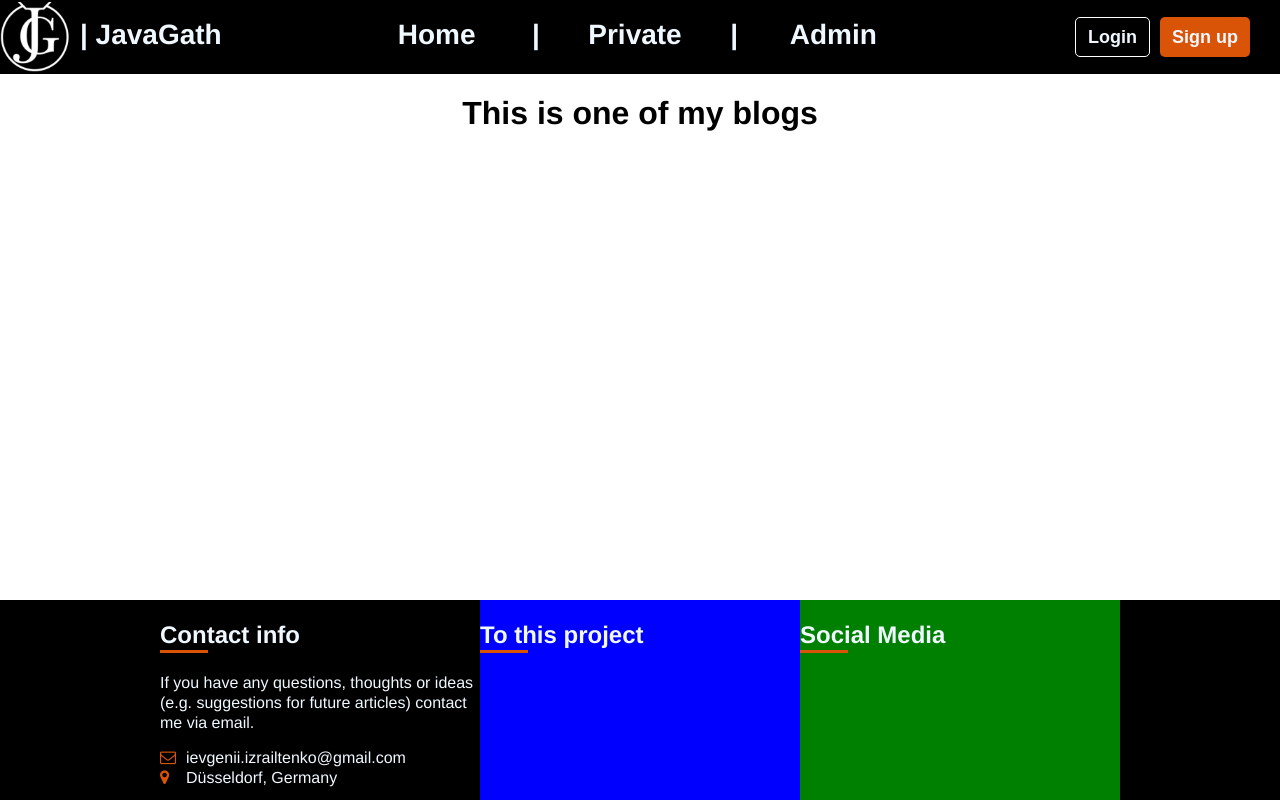
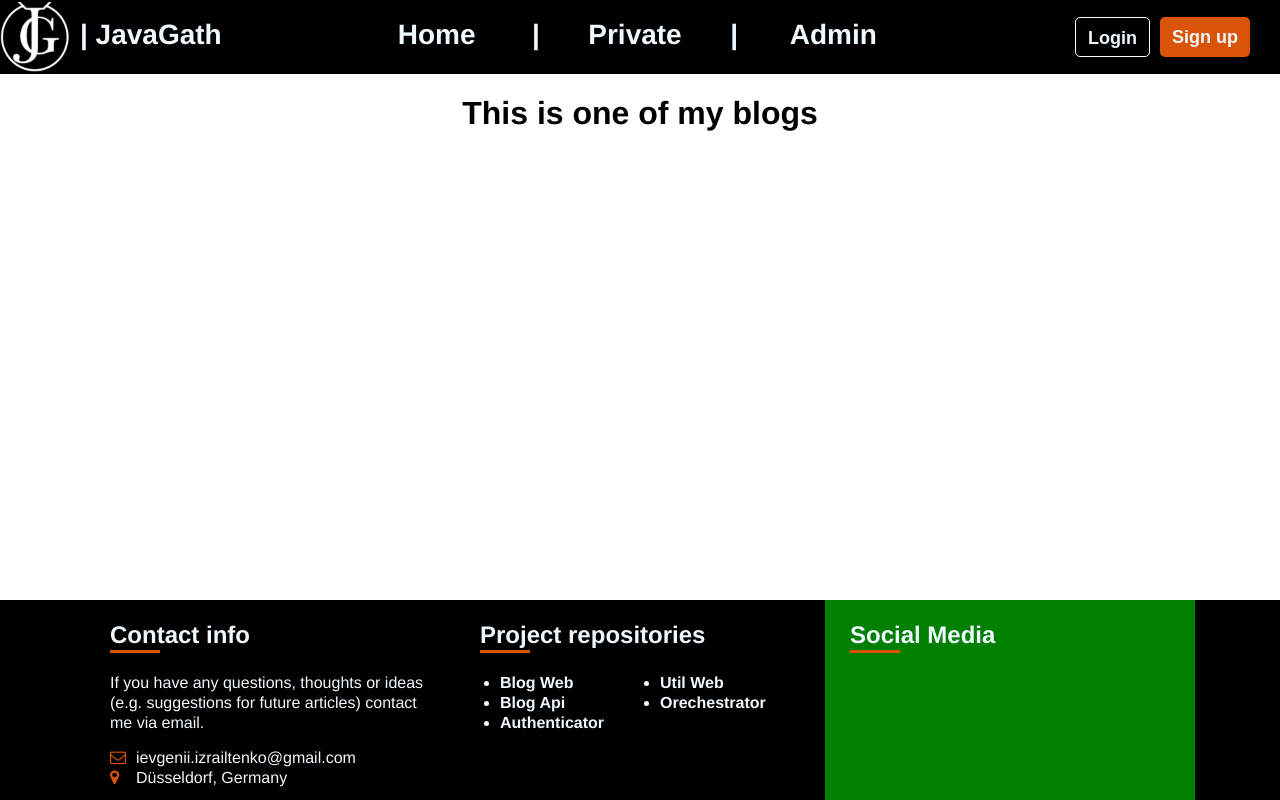
Before and after one commit to JavaGath/blog-web, a Vue app: page / in a window 1280 px wide. Built offline with nearby package versions, Linux system fonts and the light colour scheme.

Commit message:
footer projects element

```diff
--- a/src/assets/base.css
+++ b/src/assets/base.css
@@ -44,6 +44,10 @@
      */
 }
 
+.display-flex {
+    display: flex;
+}
+
 .default-cursor {
     cursor: default;
 }
@@ -67,8 +71,7 @@
     -ms-user-select: none;
     /* Internet Explorer/Edge */
     user-select: none;
-    /* Non-prefixed version, currently
-                                     supported by Chrome, Edge, Opera and Firefox */
+    /* Non-prefixed version, currently supported by Chrome, Edge, Opera and Firefox */
 }
 
 
@@ -76,6 +79,12 @@
     display: inline;
 }
 
+.sub-element {
+    width: 50%;
+    min-width: 100px;
+    padding-left: 20px;
+}
+
 .text-left-align {
     text-align: left;
 }
--- a/src/assets/main.css
+++ b/src/assets/main.css
@@ -31,7 +31,6 @@ button {
     float: right;
     margin: 4px 5px;
     height: 40px;
-    display: flex;
     align-items: center;
     transition: all 0.4s ease;
     -webkit-transition: all 0.4s ease;
@@ -39,7 +38,6 @@ button {
 
 footer {
     height: 200px;
-    display: flex;
     justify-content: center;
     text-align: left;
     padding-top: 0;
@@ -53,19 +51,26 @@ footer h2::after {
     margin-top: -20px;
     content: '';
     display: block;
-    width: 15%;
+    width: 50px;
     height: 3px;
     background-color: #da5408;
 }
 
 footer p,
+footer a,
 footer .row-wrapper {
     line-height: 20px;
     margin: 0;
 }
 
+footer a {
+    font-weight: bold;
+}
+
 footer .element {
     width: 25%;
+    padding-left: 25px;
+    padding-right: 25px;
 }
 
 footer i {
@@ -93,12 +98,15 @@ header a {
 }
 
 header a:link,
-header a:visited {
+header a:visited,
+footer a:link,
+footer a:visited {
     text-decoration: none;
     color: aliceblue;
 }
 
-header a:hover {
+header a:hover,
+footer a:hover {
     color: #da5408;
     transition: all .4s ease;
     -webkit-transition: all .4s ease;
--- a/src/components/FooterComponent.vue
+++ b/src/components/FooterComponent.vue
@@ -1,7 +1,7 @@
 <template>
   <footer>
     <FooterContact class="element"></FooterContact>
-    <FooterProjects class="element background-dev-blue"></FooterProjects>
+    <FooterProjects class="element"></FooterProjects>
     <FooterSocial class="element background-dev-green"></FooterSocial>
   </footer>
 </template>
--- a/src/components/FooterContact.vue
+++ b/src/components/FooterContact.vue
@@ -1,7 +1,7 @@
 <template>
   <div>
-    <h2>Contact info</h2>
-    <p class="empty-line-space">
+    <h2 class="no-select default-cursor">Contact info</h2>
+    <p class="empty-line-space no-select default-cursor">
       If you have any questions, thoughts or ideas (e.g. suggestions for future
       articles) contact me via email.
     </p>
--- a/src/components/FooterProjects.vue
+++ b/src/components/FooterProjects.vue
@@ -1,9 +1,26 @@
 <template>
   <div>
-    <h2>To this project</h2>
+    <h2 class="no-select default-cursor">Project repositories</h2>
+    <div class="display-flex">
+      <div class="sub-element">
+        <a href="https://github.com/JavaGath/blog-web">Blog Web</a>
+        <a href="https://github.com/JavaGath/blog-api">Blog Api</a>
+        <a href="https://github.com/JavaGath/authenticator-api"
+          >Authenticator</a
+        >
+      </div>
+      <div class="sub-element">
+        <a href="https://github.com/JavaGath/util-web">Util Web</a>
+        <a href="https://github.com/JavaGath/orchestrator-api">Orechestrator</a>
+      </div>
+    </div>
   </div>
 </template>
 
 <script setup lang="ts"></script>
 
-<style scoped></style>
+<style scoped>
+a {
+  display: list-item;
+}
+</style>
```
